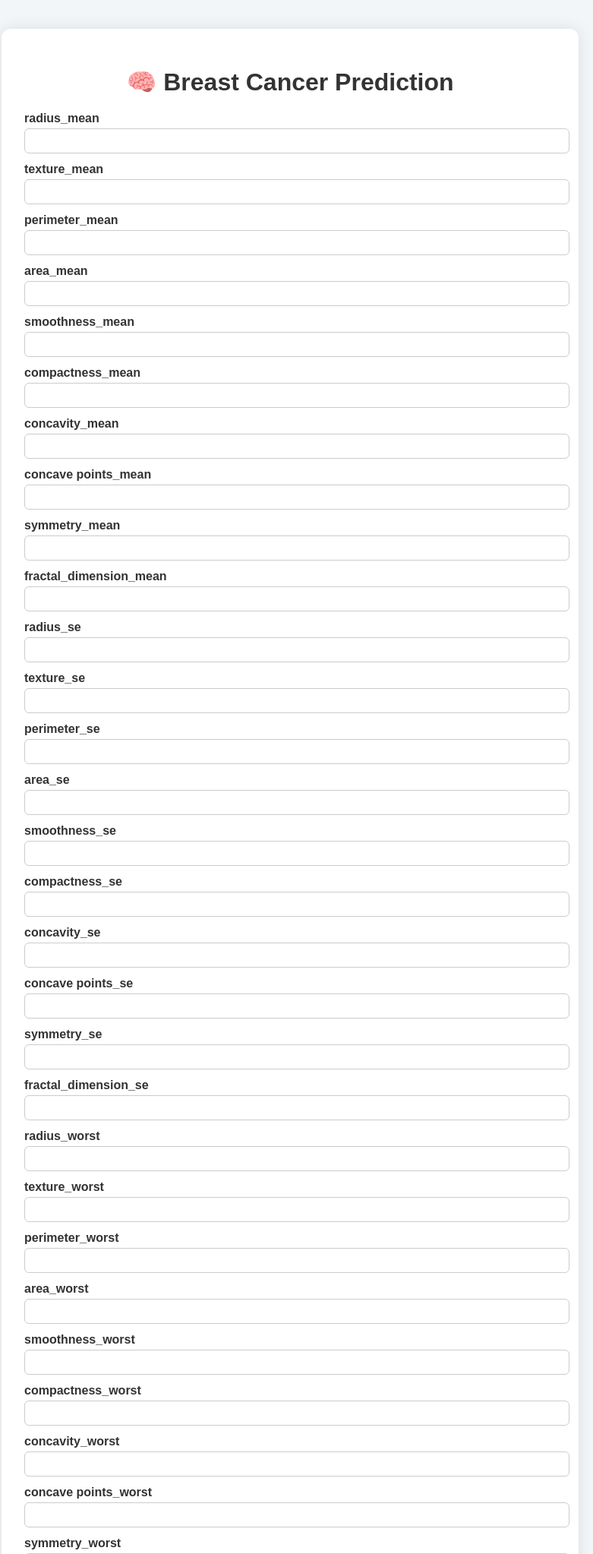
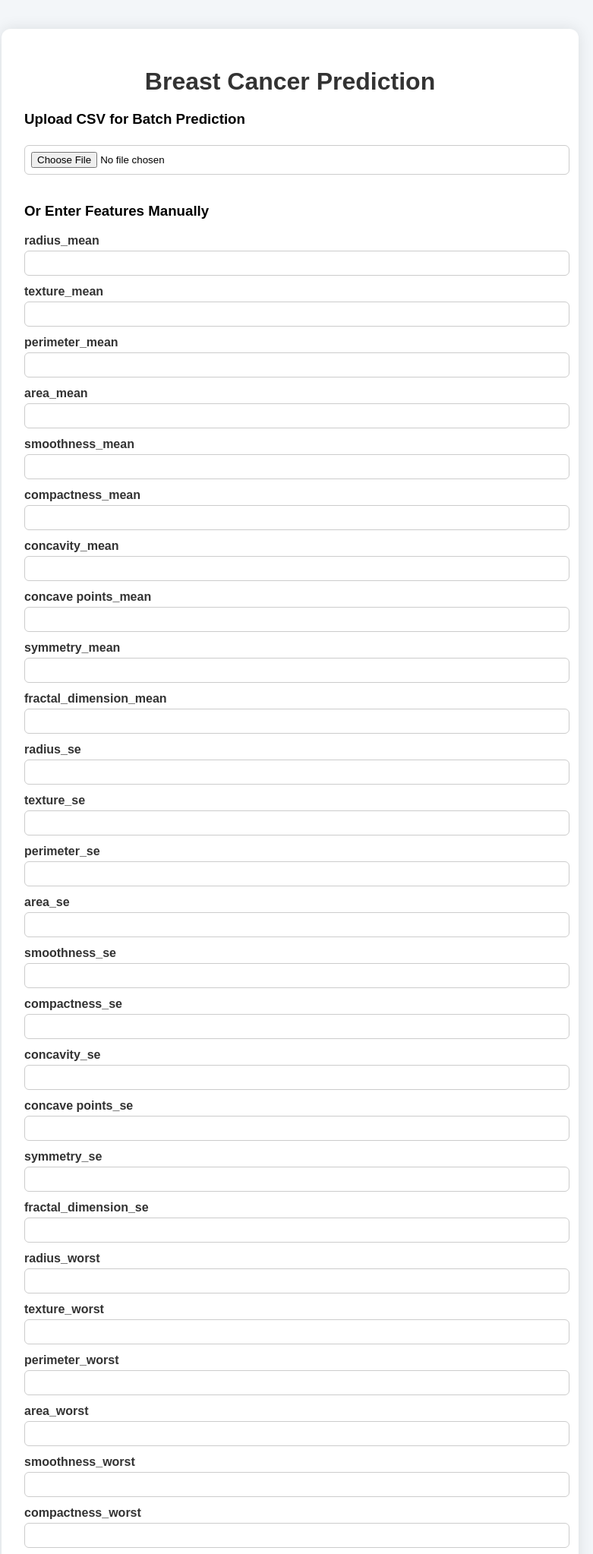
Before and after one commit to Sai-Karthik-Manam/Breast-Cancer, a Flask app: page / in a window 1280 px wide. Shown: the top 2046 px of the page at 76% size, without its empty margins (258-1039 px from the left). Run offline with Flask 3, Linux system fonts and the light colour scheme; parts of the project's set-up code (start-up, migrations or seed data) failed here and were passed over.

Commit message:
Added file upload

```diff
--- a/app.py
+++ b/app.py
@@ -1,4 +1,3 @@
-# app.py
 from flask import Flask, render_template, request
 import joblib
 import pandas as pd
@@ -8,6 +7,7 @@ app = Flask(__name__)
 # Load the trained model
 model = joblib.load("rf_model.pkl")
 
+# Feature list
 features = ['radius_mean', 'texture_mean', 'perimeter_mean', 'area_mean',
             'smoothness_mean', 'compactness_mean', 'concavity_mean', 'concave points_mean',
             'symmetry_mean', 'fractal_dimension_mean', 'radius_se', 'texture_se',
@@ -19,15 +19,26 @@ features = ['radius_mean', 'texture_mean', 'perimeter_mean', 'area_mean',
 
 @app.route("/", methods=["GET"])
 def home():
-    return render_template("index.html", features=features, prediction=None)
+    return render_template("index.html", features=features, prediction=None, table=None)
 
 @app.route("/predict", methods=["POST"])
 def predict():
-    input_data = [float(request.form[f]) for f in features]
-    df = pd.DataFrame([input_data], columns=features)
-    pred = model.predict(df)[0]
-    prediction = "Malignant (Cancerous)" if pred == "M" else "Benign (Non-Cancerous)"
-    return render_template("index.html", features=features, prediction=prediction)
+    if 'csvfile' in request.files and request.files['csvfile'].filename != '':
+        file = request.files['csvfile']
+        df = pd.read_csv(file)
+        missing_cols = set(features) - set(df.columns)
+        if missing_cols:
+            prediction = f"Missing columns: {missing_cols}"
+            return render_template("index.html", features=features, prediction=prediction, table=None)
+        preds = model.predict(df[features])
+        df['Prediction'] = ["Malignant" if p == "M" else "Benign" for p in preds]
+        return render_template("index.html", features=features, prediction="Batch prediction completed.", table=df.to_html(classes='table'))
+    else:
+        input_data = [float(request.form[f]) for f in features]
+        df = pd.DataFrame([input_data], columns=features)
+        pred = model.predict(df)[0]
+        prediction = "Malignant (Cancerous)" if pred == "M" else "Benign (Non-Cancerous)"
+        return render_template("index.html", features=features, prediction=prediction, table=None)
 
 if __name__ == "__main__":
     app.run(debug=True)
--- a/static/style.css
+++ b/static/style.css
@@ -1,5 +1,5 @@
-/* static/style.css */
 body {
+  background-color: rgb(167, 78, 78);
   font-family: Arial, sans-serif;
   background: #f3f6f9;
   display: flex;
@@ -30,7 +30,8 @@ label {
   color: #333;
 }
 
-input[type="number"] {
+input[type="number"],
+input[type="file"] {
   width: 100%;
   padding: 8px;
   margin-top: 4px;
--- a/templates/index.html
+++ b/templates/index.html
@@ -1,4 +1,3 @@
-<!-- templates/index.html -->
 <!DOCTYPE html>
 <html lang="en">
 <head>
@@ -9,12 +8,18 @@
 </head>
 <body>
   <div class="container">
-    <h1>🧠 Breast Cancer Prediction</h1>
-    <form method="POST" action="/predict">
+    <h1>Breast Cancer Prediction</h1>
+
+    <form method="POST" action="/predict" enctype="multipart/form-data">
+      <h3>Upload CSV for Batch Prediction</h3>
+      <input type="file" name="csvfile" accept=".csv"><br><br>
+
+      <h3>Or Enter Features Manually</h3>
       {% for feature in features %}
         <label>{{ feature }}</label>
-        <input type="number" step="0.01" name="{{ feature }}" required><br>
+        <input type="number" step="0.01" name="{{ feature }}"><br>
       {% endfor %}
+
       <button type="submit">Predict</button>
     </form>
 
@@ -23,6 +28,13 @@
         <h2>Prediction: {{ prediction }}</h2>
       </div>
     {% endif %}
+
+    {% if table %}
+      <div class="result">
+        <h3>Batch Results:</h3>
+        {{ table | safe }}
+      </div>
+    {% endif %}
   </div>
 </body>
 </html>
```
